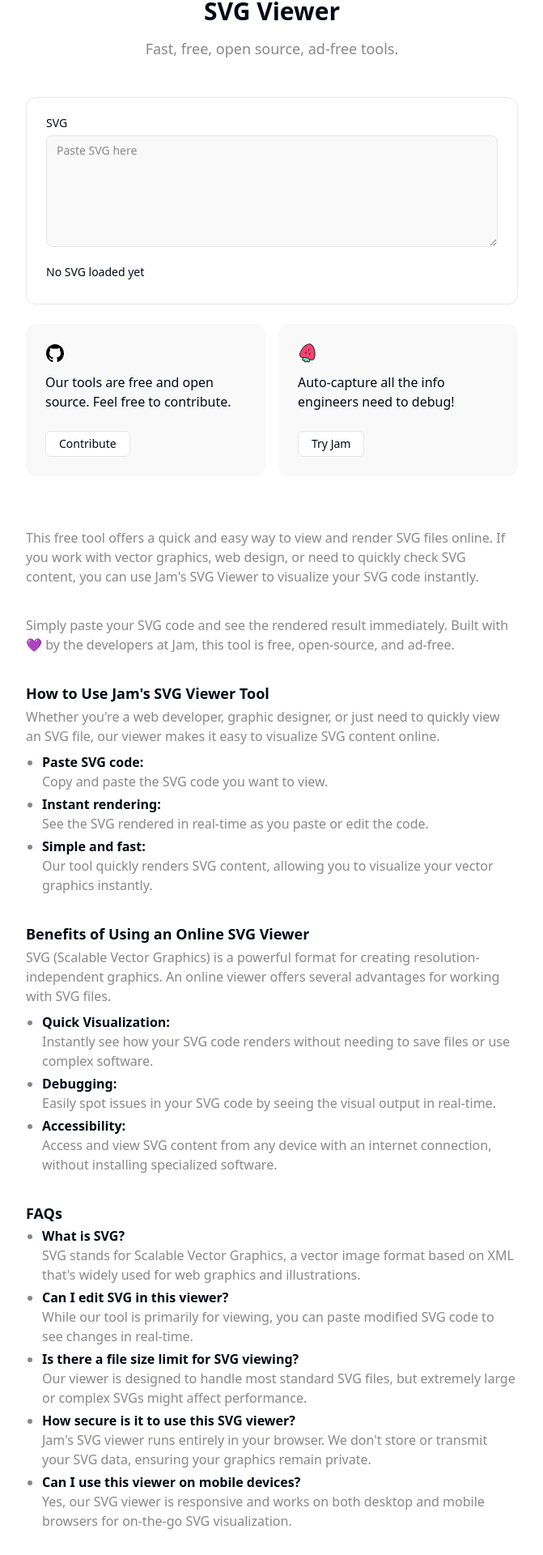
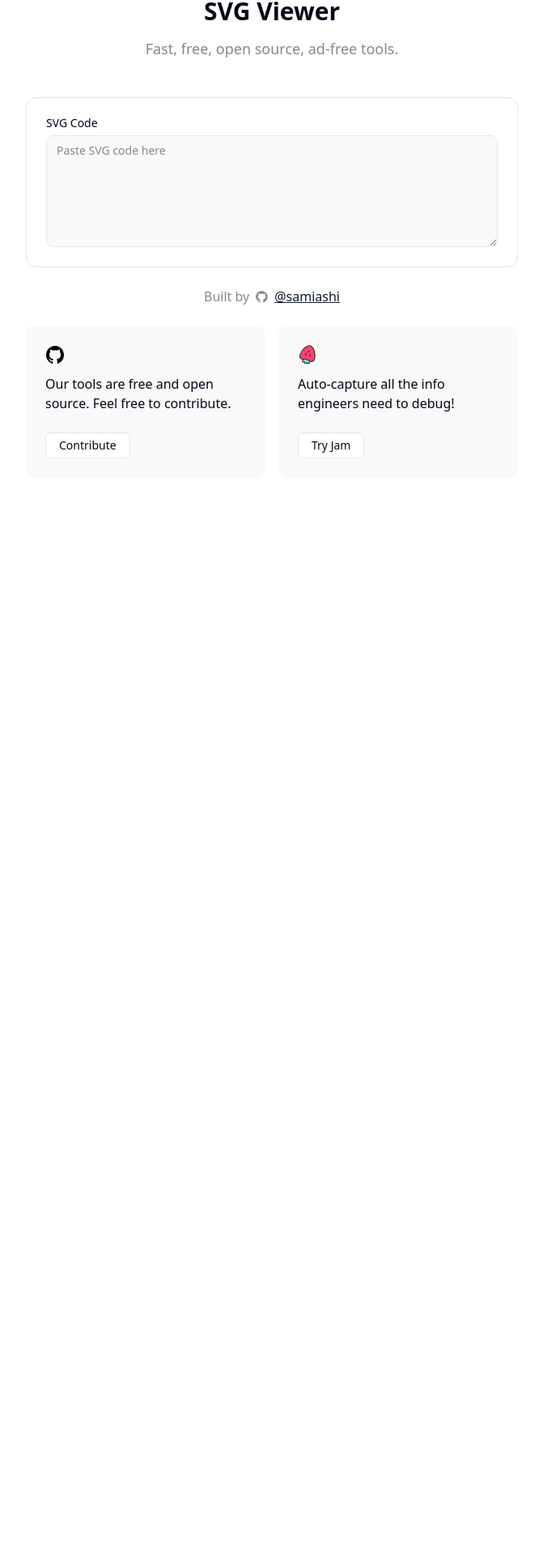
Before and after one commit to jamdotdev/jam-dev-utilities, a Next.js app: page /utilities/svg-viewer in a window 1280 px wide. Shown: the part 164-2084 px from the top of the page at 81% size, without its empty margins (304-975 px from the left). After the commit the page ends 818 px from the top, so only its background shows below. Built offline with nearby package versions, Linux system fonts and the light colour scheme.

Commit message:
fix: refactor renderer to use `base64`
- removed SEO component
- added custom error messages
- credit the developer

```diff
--- a/components/seo/SvgViewerSEO.tsx
+++ /dev/null
@@ -1,100 +0,0 @@
-export default function SvgViewerSEO() {
-  return (
-    <div className="content-wrapper">
-      <section>
-        <p>
-          This free tool offers a quick and easy way to view and render SVG
-          files online. If you work with vector graphics, web design, or need to
-          quickly check SVG content, you can use Jam's SVG Viewer to visualize
-          your SVG code instantly.
-        </p>
-      </section>
-
-      <section>
-        <p>
-          Simply paste your SVG code and see the rendered result immediately.
-          Built with 💜 by the developers at Jam, this tool is free,
-          open-source, and ad-free.
-        </p>
-      </section>
-
-      <section>
-        <h2>How to Use Jam's SVG Viewer Tool</h2>
-        <p>
-          Whether you're a web developer, graphic designer, or just need to
-          quickly view an SVG file, our viewer makes it easy to visualize SVG
-          content online.
-        </p>
-        <ul>
-          <li>
-            <b>Paste SVG code:</b> <br /> Copy and paste the SVG code you want
-            to view.
-          </li>
-          <li>
-            <b>Instant rendering:</b> <br /> See the SVG rendered in real-time
-            as you paste or edit the code.
-          </li>
-          <li>
-            <b>Simple and fast:</b> <br /> Our tool quickly renders SVG content,
-            allowing you to visualize your vector graphics instantly.
-          </li>
-        </ul>
-      </section>
-
-      <section>
-        <h2>Benefits of Using an Online SVG Viewer</h2>
-        <p>
-          SVG (Scalable Vector Graphics) is a powerful format for creating
-          resolution-independent graphics. An online viewer offers several
-          advantages for working with SVG files.
-        </p>
-        <ul>
-          <li>
-            <b>Quick Visualization:</b> <br /> Instantly see how your SVG code
-            renders without needing to save files or use complex software.
-          </li>
-          <li>
-            <b>Debugging:</b> <br /> Easily spot issues in your SVG code by
-            seeing the visual output in real-time.
-          </li>
-          <li>
-            <b>Accessibility:</b> <br /> Access and view SVG content from any
-            device with an internet connection, without installing specialized
-            software.
-          </li>
-        </ul>
-      </section>
-
-      <section>
-        <h2>FAQs</h2>
-        <ul>
-          <li>
-            <b>What is SVG?</b> <br /> SVG stands for Scalable Vector Graphics,
-            a vector image format based on XML that's widely used for web
-            graphics and illustrations.
-          </li>
-          <li>
-            <b>Can I edit SVG in this viewer?</b> <br /> While our tool is
-            primarily for viewing, you can paste modified SVG code to see
-            changes in real-time.
-          </li>
-          <li>
-            <b>Is there a file size limit for SVG viewing?</b> <br /> Our viewer
-            is designed to handle most standard SVG files, but extremely large
-            or complex SVGs might affect performance.
-          </li>
-          <li>
-            <b>How secure is it to use this SVG viewer?</b> <br /> Jam's SVG
-            viewer runs entirely in your browser. We don't store or transmit
-            your SVG data, ensuring your graphics remain private.
-          </li>
-          <li>
-            <b>Can I use this viewer on mobile devices?</b> <br /> Yes, our SVG
-            viewer is responsive and works on both desktop and mobile browsers
-            for on-the-go SVG visualization.
-          </li>
-        </ul>
-      </section>
-    </div>
-  );
-}
--- a/pages/utilities/svg-viewer.tsx
+++ b/pages/utilities/svg-viewer.tsx
@@ -7,11 +7,25 @@
 import { CMDK } from "@/components/CMDK";
 import CallToActionGrid from "@/components/CallToActionGrid";
 import Meta from "@/components/Meta";
-import SvgViewerSEO from "@/components/seo/SvgViewerSEO";
+import GitHubContribution from "@/components/GitHubContribution";
+
+type Status = "idle" | "invalid" | "error";
+
+const getStatusMessage = (status: Status) => {
+  switch (status) {
+    case "invalid":
+      return "Input does not contain an SVG tag";
+    case "error":
+      return "Failed to process SVG. Please check your input.";
+    default:
+      return null;
+  }
+};
 
 export default function SVGViewer() {
   const [input, setInput] = useState("");
-  const [svgContent, setSvgContent] = useState<string | null>(null);
+  const [base64, setBase64] = useState<string | null>(null);
+  const [status, setStatus] = useState<Status>("idle");
 
   const handleChange = useCallback(
     (event: React.ChangeEvent<HTMLTextAreaElement>) => {
@@ -19,11 +33,37 @@
       setInput(value);
 
       if (value.trim() === "") {
-        setSvgContent(null);
+        setBase64(null);
+        setStatus("idle");
         return;
       }
 
-      setSvgContent(event.target.value);
+      try {
+        if (!value.toLowerCase().includes("<svg")) {
+          setStatus("invalid");
+          setBase64(null);
+          return;
+        }
+
+        const blob = new Blob([value], { type: "image/svg+xml" });
+        const reader = new FileReader();
+
+        reader.onload = () => {
+          setBase64(reader.result as string);
+          setStatus("idle");
+        };
+
+        reader.onerror = () => {
+          setStatus("error");
+          setBase64(null);
+        };
+
+        reader.readAsDataURL(blob);
+      } catch (err) {
+        console.error("Failed to process SVG:", err);
+        setStatus("error");
+        setBase64(null);
+      }
     },
     []
   );
@@ -32,7 +72,7 @@
     <main>
       <Meta
         title="SVG Viewer | Free, Open Source & Ad-free"
-        description="View SVG files quickly and easily with Jam's free online SVG viewer. Just paste your SVG file and get the SVG result. That's it."
+        description="View SVG quickly and easily with Jam's free online SVG viewer. Just paste your SVG code and get the SVG result. That's it."
       />
       <Header />
       <CMDK />
@@ -47,31 +87,42 @@
       <section className="container max-w-2xl mb-6">
         <Card className="flex flex-col p-6 hover:shadow-none shadow-none rounded-xl">
           <div>
-            <Label>SVG</Label>
+            <Label>SVG Code</Label>
             <Textarea
               rows={6}
-              placeholder="Paste SVG here"
+              placeholder="Paste SVG code here"
               onChange={handleChange}
-              className="mb-6"
               value={input}
+              aria-label="SVG code input"
             />
 
-            <div className="flex justify-between items-center mb-2">
-              {svgContent ? (
-                <div dangerouslySetInnerHTML={{ __html: svgContent }} />
-              ) : (
-                <Label className="mb-0">No SVG loaded yet</Label>
+            {status !== "idle" && (
+              <div className="mt-6 flex text-red-600 text-sm" role="alert">
+                {getStatusMessage(status)}
+              </div>
+            )}
+
+            <div className="w-full">
+              {base64 && (
+                <div className="mt-6 border rounded p-4 overflow-auto">
+                  <img
+                    src={base64}
+                    alt="SVG Preview"
+                    className="w-full h-auto"
+                    onError={() => {
+                      setStatus("error");
+                      setBase64(null);
+                    }}
+                  />
+                </div>
               )}
             </div>
           </div>
         </Card>
       </section>
 
+      <GitHubContribution username="samiashi" />
       <CallToActionGrid />
-
-      <section className="container max-w-2xl">
-        <SvgViewerSEO />
-      </section>
     </main>
   );
 }
```
